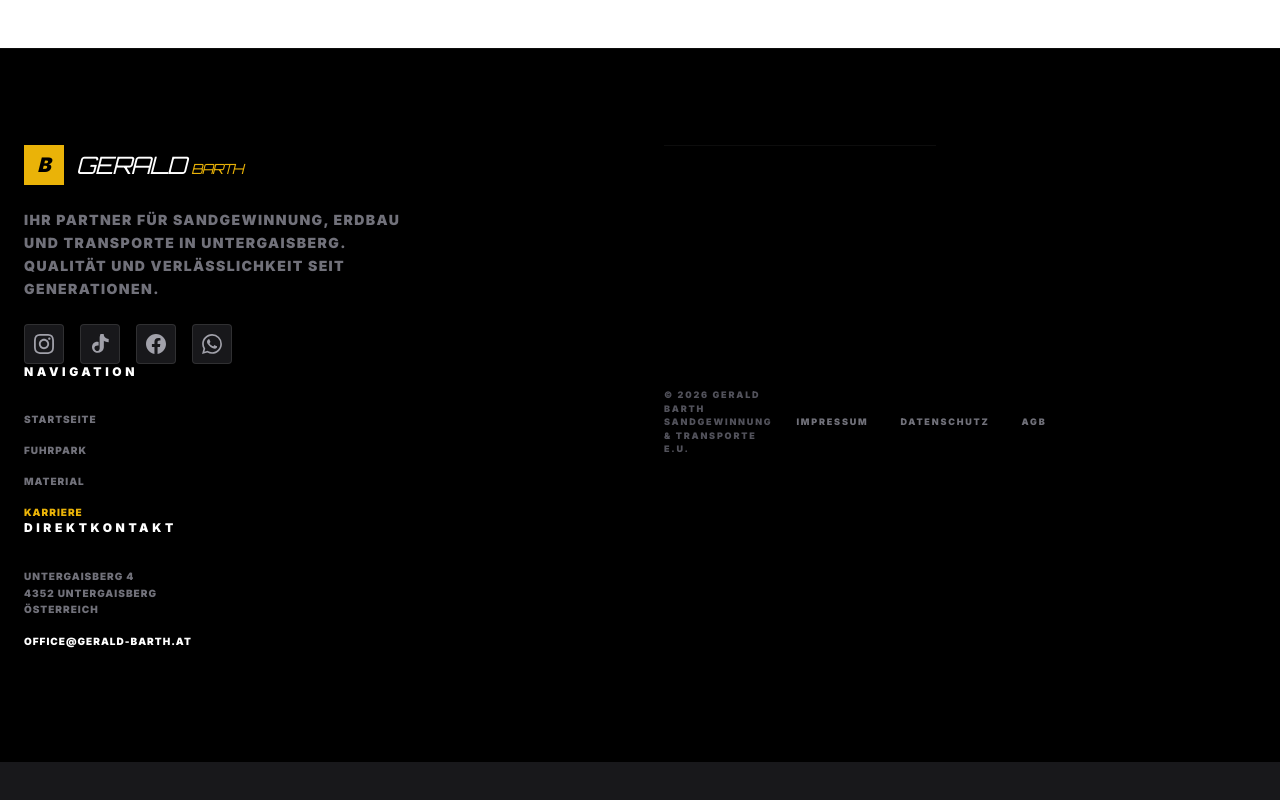
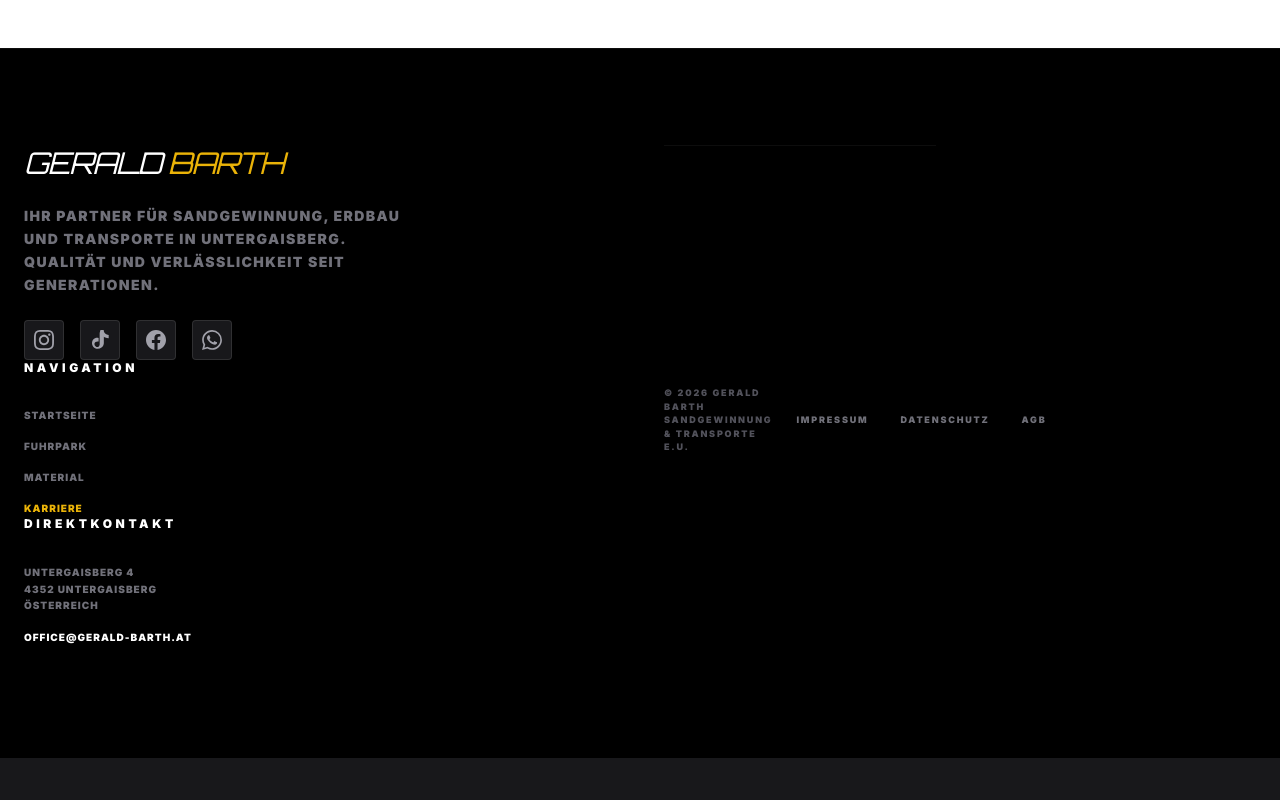
Before and after one commit to technotronicuk-glitch/gerald-barth-at, a plain HTML site: page index.html in a window 1280 px wide. Shown: the part 3285-4085 px from the top of the page. Drawn offline with nearby package versions, Linux system fonts and the light colour scheme.

Commit message:
Update index.html

```diff
--- a/index.html
+++ b/index.html
@@ -202,13 +202,16 @@
         <div class="grid grid-cols-1 md:grid-cols-4 gap-12 mb-16">
 
             <div class="md:col-span-2">
-                <div class="flex items-center gap-3 mb-6">
-                    <div class="w-10 h-10 bg-yellow-500 flex items-center justify-center font-black text-black text-xl italic">B</div>
-                    <span class="tech-font text-2xl tracking-tighter text-white uppercase italic">Gerald <span class="text-yellow-500 text-sm">Barth</span></span>
-                </div>
-                <p class="text-zinc-500 text-sm max-w-sm leading-relaxed mb-6 font-bold uppercase tracking-widest text-[10px]">
-                    Ihr Partner für Sandgewinnung, Erdbau und Transporte in Untergaisberg. Qualität und Verlässlichkeit seit Generationen.
-                </p>
+    <div class="flex items-center mb-6">
+        <span class="tech-font text-3xl tracking-tighter text-white uppercase italic">
+            Gerald <span class="text-yellow-500">Barth</span>
+        </span>
+    </div>
+
+    <p class="text-zinc-500 text-sm max-w-sm leading-relaxed mb-6 font-bold uppercase tracking-widest text-[11px]">
+        Ihr Partner für Sandgewinnung, Erdbau und Transporte in Untergaisberg.
+        Qualität und Verlässlichkeit seit Generationen.
+    </p>
 
                 <div class="flex gap-4">
     <a href="https://www.instagram.com/grundhalner_hof?utm_source=qr&igsh=aXd3aGlwMnVodjBi" target="_blank" class="w-10 h-10 bg-zinc-900 border border-white/10 rounded flex items-center justify-center text-zinc-400 hover:bg-yellow-500 hover:text-black transition duration-300">
```
